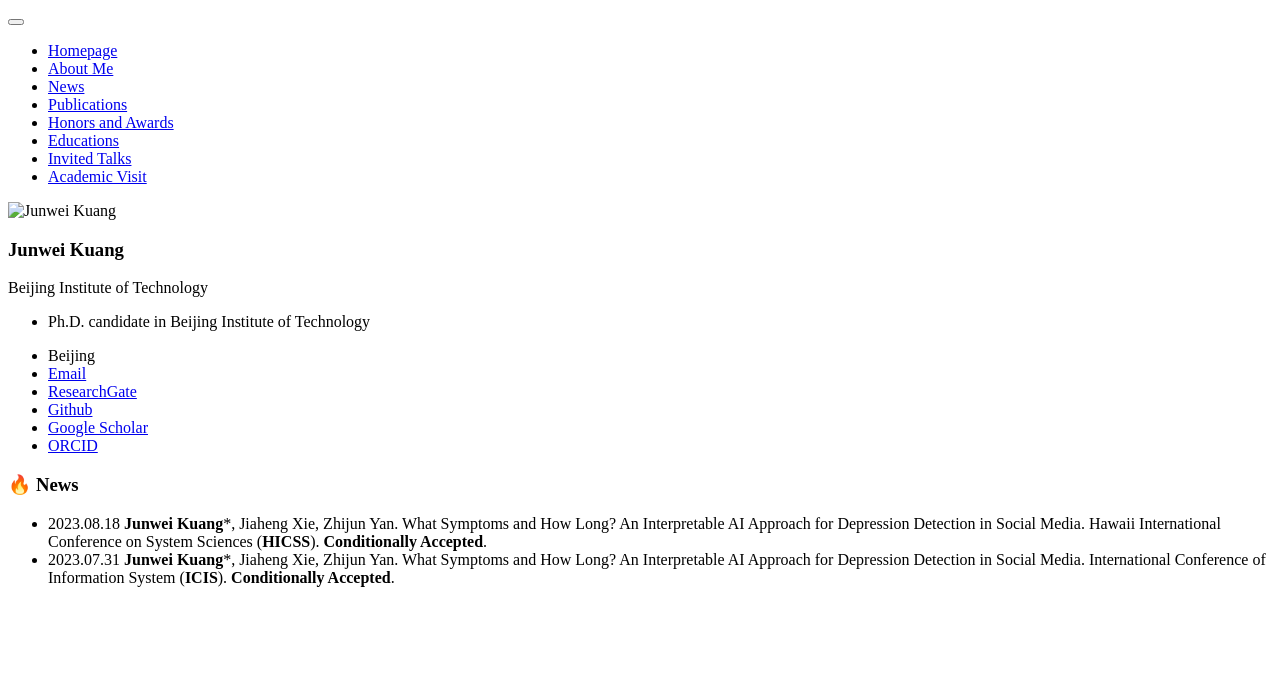
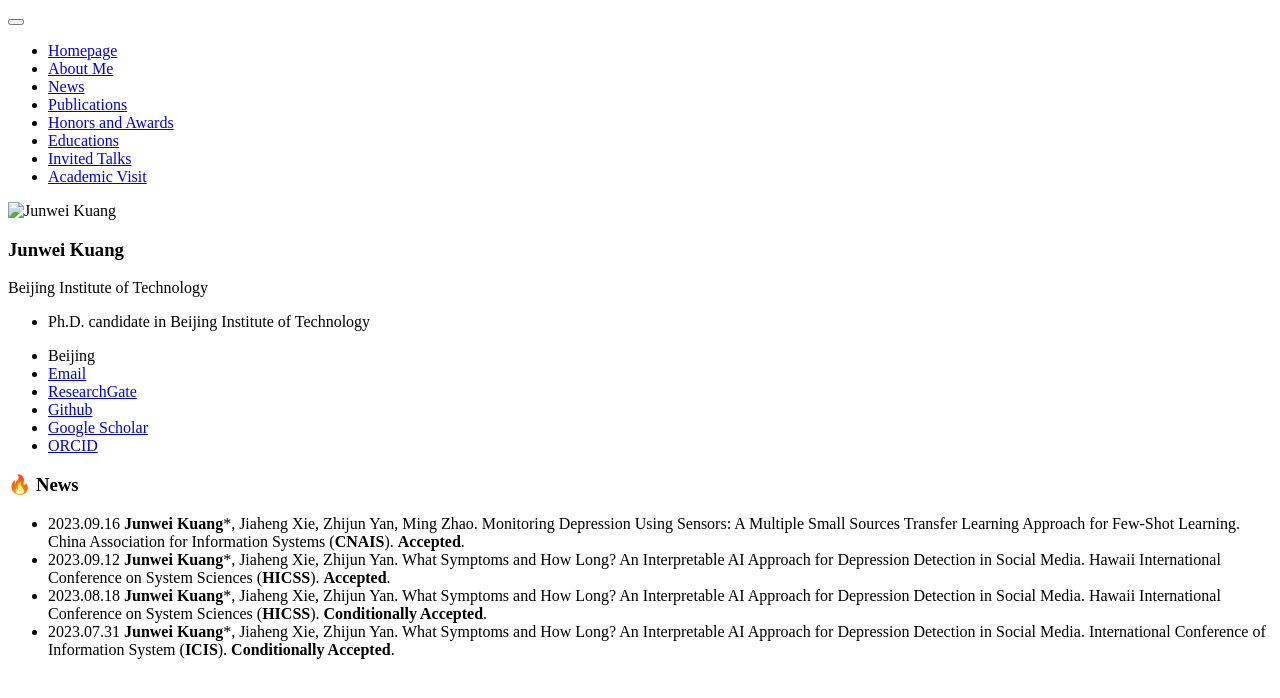
Before and after one commit to JunweiKuang/JunweiKuang.github.io, a Jekyll site: the page built from _pages/includes/news.md, in a window 1280 px wide. Shown: the top 698 px of the page. Built offline with Jekyll 4.4.1, drawn with Linux system fonts in a browser that asks for light colours; our own code applies the rules of GitHub Pages for plain Markdown files.

Commit message:
update news

```diff
--- a/_pages/includes/news.md
+++ b/_pages/includes/news.md
@@ -1,3 +1,5 @@
 # 🔥 News
+- 2023.09.16 **Junwei Kuang***, Jiaheng Xie, Zhijun Yan, Ming Zhao. Monitoring Depression Using Sensors: A Multiple Small Sources Transfer Learning Approach for Few-Shot Learning. China Association for Information Systems (**CNAIS**). **Accepted**.
+- 2023.09.12 **Junwei Kuang***, Jiaheng Xie, Zhijun Yan. What Symptoms and How Long? An Interpretable AI Approach for Depression Detection in Social Media. Hawaii International Conference on System Sciences (**HICSS**). **Accepted**.
 - 2023.08.18 **Junwei Kuang***, Jiaheng Xie, Zhijun Yan. What Symptoms and How Long? An Interpretable AI Approach for Depression Detection in Social Media. Hawaii International Conference on System Sciences (**HICSS**). **Conditionally Accepted**.
 - 2023.07.31 **Junwei Kuang***, Jiaheng Xie, Zhijun Yan. What Symptoms and How Long? An Interpretable AI Approach for Depression Detection in Social Media. International Conference of Information System (**ICIS**). **Conditionally Accepted**.
```
